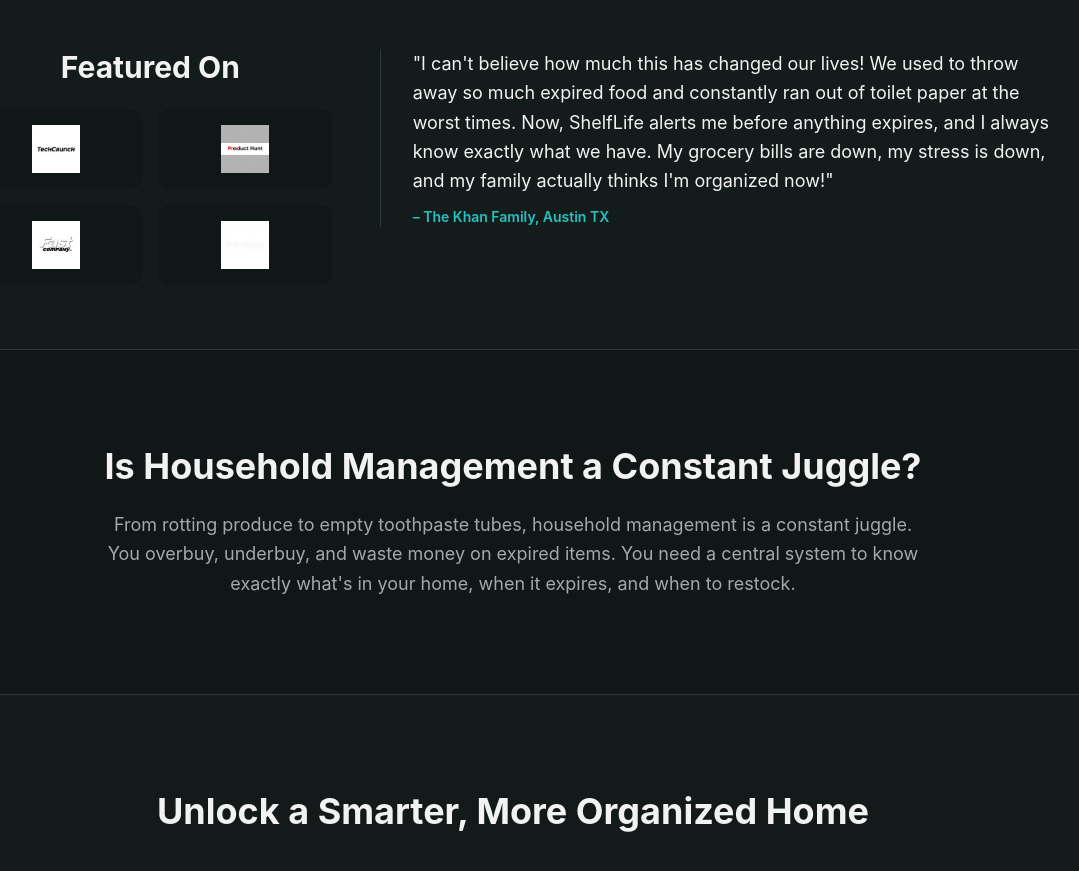
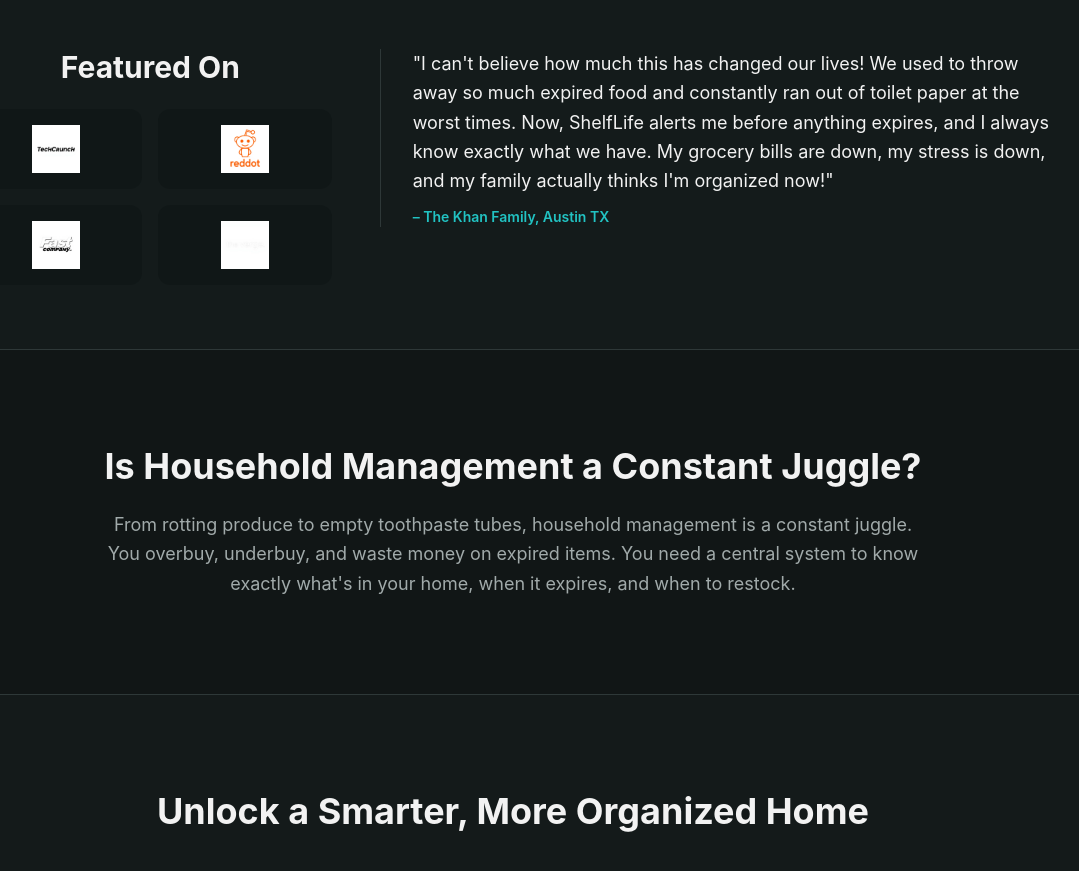
Before and after one commit to harisdaniyal2020-lab/shelf-life-ai, a React (Vite) app: page / in a window 1280 px wide. Shown: the part 1020-1891 px from the top of the page, without its empty margins (127-1206 px from the left). Built offline with nearby package versions, Linux system fonts and the light colour scheme; the HTML template or start-up script is replaced by a standard one.

Commit message:
Refactor: Replace logo with Reddit logo

```diff
--- a/src/pages/Index.tsx
+++ b/src/pages/Index.tsx
@@ -12,7 +12,7 @@ import { ScanBarcode, Bell, ShoppingCart, TrendingDown, Clock, ChefHat, Shield,
 import heroImage from "@/assets/hero-illustration.png";
 import mariaImage from "@/assets/maria-testimonial.jpg";
 import techcrunchLogo from "@/assets/logo-techcrunch.png";
-import producthuntLogo from "@/assets/logo-producthunt.png";
+import redditLogo from "@/assets/logo-reddit.png";
 import fastcompanyLogo from "@/assets/logo-fastcompany.png";
 import thevergeLogo from "@/assets/logo-theverge.png";
 const Index = () => {
@@ -71,7 +71,7 @@ const Index = () => {
                   <img src={techcrunchLogo} alt="TechCrunch" className="w-full h-12 object-contain" />
                 </div>
                 <div className="bg-background/80 p-4 rounded-lg hover:scale-105 transition-transform duration-300 flex items-center justify-center">
-                  <img src={producthuntLogo} alt="Product Hunt" className="w-full h-12 object-contain" />
+                  <img src={redditLogo} alt="Reddit" className="w-full h-12 object-contain" />
                 </div>
                 <div className="bg-background/80 p-4 rounded-lg hover:scale-105 transition-transform duration-300 flex items-center justify-center">
                   <img src={fastcompanyLogo} alt="Fast Company" className="w-full h-12 object-contain" />
```
Also changed, not shown: src/assets/logo-reddit.png (added).
